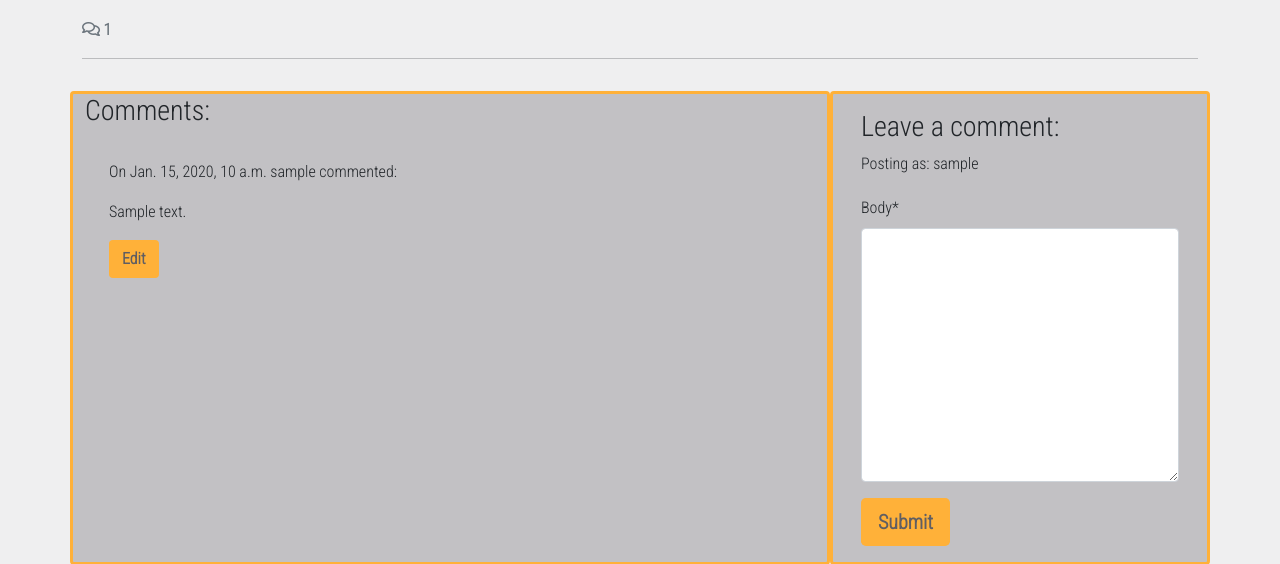
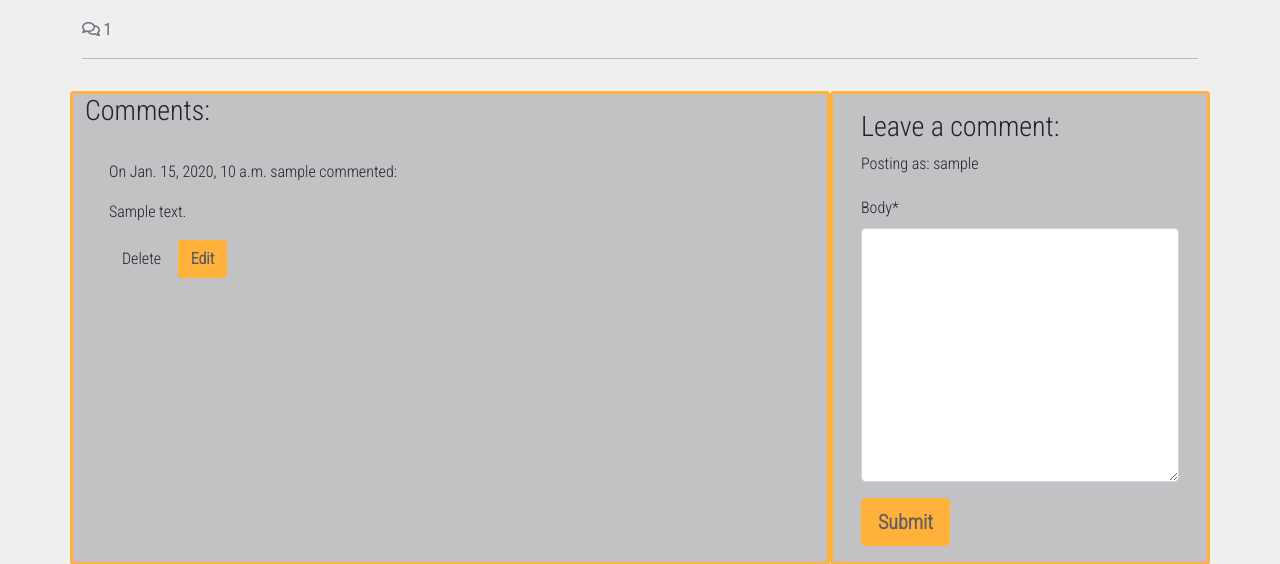
Before and after one commit to Chris-Tollan/run-tribe, a Django app: a page that uses blog/templates/blog/post_detail.html in a window 1280 px wide. Shown: the part 882-1446 px from the top of the page. Run offline with Django 4.2, Linux system fonts and the light colour scheme; a user stored in the database is signed in; tables that the repository leaves empty hold one stand-in row (values such as "Sample post"); some libraries are stand-ins or nearby versions.

Commit message:
create delete btn for comments

```diff
--- a/blog/templates/blog/post_detail.html
+++ b/blog/templates/blog/post_detail.html
@@ -51,6 +51,7 @@
                     </p>
                     {% endif %}
                     {% if user.is_authenticated and comment.author == user %}
+                    <button class="btn btn-delete" comment_id="{{ comment.id }}">Delete</button>
                     <button class="btn btn-edit" comment_id="{{ comment.id }}">Edit</button>
                     {% endif %}
                 </div>
```
